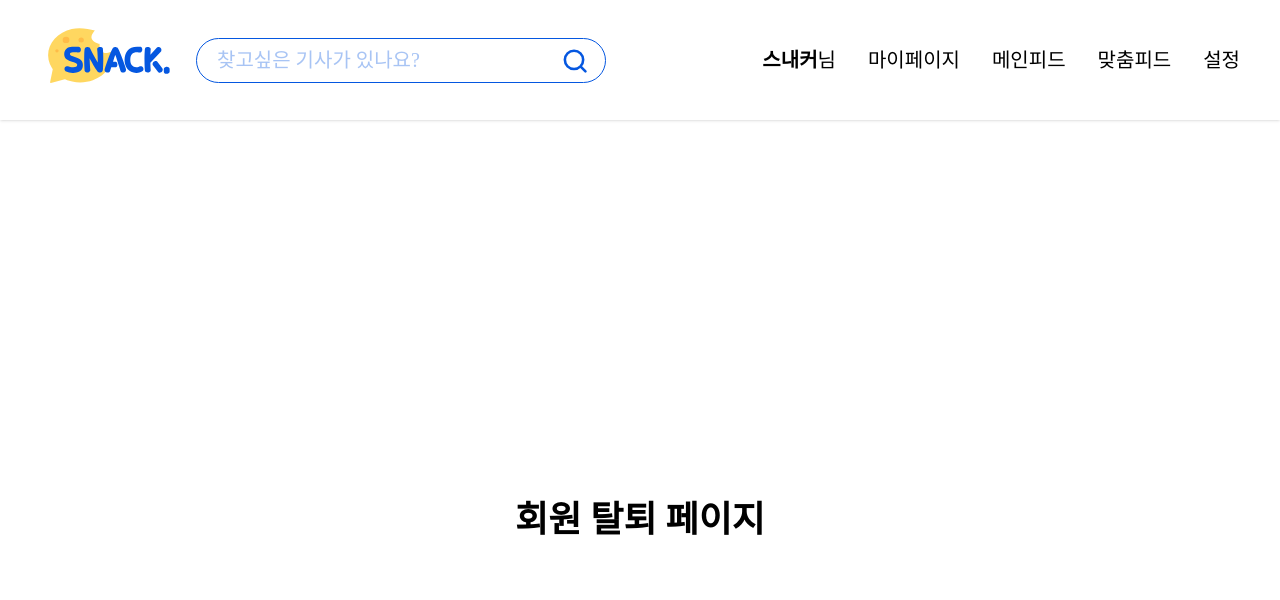
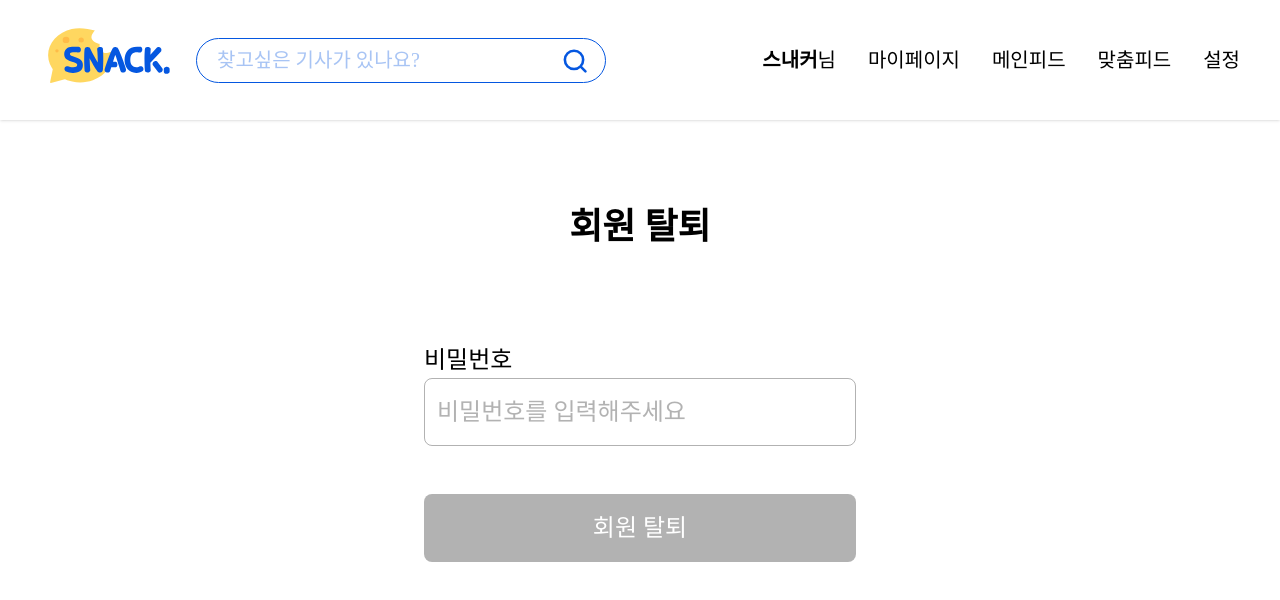
Before and after one commit to Umc8th-Snack/Front-end, a React (Vite) app: page /settings/delete in a window 1280 px wide. Shown: the top 600 px of the page. Built offline with nearby package versions, Linux system fonts and the light colour scheme; no server answers; a web font is replaced by a local one.

Commit message:
feat: 회원탈퇴 페이지 뷰 구현

```diff
--- a/src/pages/settings/DeleteAccountPage.tsx
+++ b/src/pages/settings/DeleteAccountPage.tsx
@@ -1,7 +1,71 @@
+// pages/settings/DeleteAccountPage.tsx
+import React, { useState } from 'react';
+
+import DeleteAccountModal from '@/shared/components/modal/DeleteAccountModal/DeleteAccountModal';
+
 const DeleteAccountPage = () => {
+    const [password, setPassword] = useState('');
+    const [isModalOpen, setIsModalOpen] = useState(false);
+
+    const isFormValid = password.trim() !== '';
+
+    const handleOpenModal = (e: React.FormEvent) => {
+        e.preventDefault();
+        if (isFormValid) {
+            setIsModalOpen(true);
+        }
+    };
+
+    const handleCloseModal = () => setIsModalOpen(false);
+
+    const handleConfirmDelete = () => {
+        alert('회원 탈퇴 완료');
+        setIsModalOpen(false);
+        // TODO: 실제 탈퇴 처리 로직 추가
+    };
+
+    const handleCancelDelete = () => {
+        alert('탈퇴 취소');
+        setIsModalOpen(false);
+    };
+
     return (
-        <div className="flex min-h-screen items-center justify-center">
-            <h1 className="text-4xl font-bold">회원 탈퇴 페이지</h1>
+        <div className="mt-20 flex min-h-screen flex-col items-center">
+            <h2 className="text-36px-semibold">회원 탈퇴</h2>
+
+            <form onSubmit={handleOpenModal} className="mt-22 w-[432px] space-y-6">
+                <div>
+                    <label htmlFor="password" className="text-24px-medium">
+                        비밀번호
+                    </label>
+                    <input
+                        id="password"
+                        type="password"
+                        className="text-24px-medium border-black-30 placeholder-black-30 h-[68px] w-full rounded-[8px] border px-3 py-2 outline-none"
+                        placeholder="비밀번호를 입력해주세요"
+                        value={password}
+                        onChange={(e) => setPassword(e.target.value)}
+                    />
+                </div>
+
+                <button
+                    type="submit"
+                    disabled={!isFormValid}
+                    className={`text-24px-medium mt-6 h-[68px] w-full rounded-[8px] py-2 text-white transition-colors ${
+                        isFormValid ? 'hover:bg-main cursor-pointer bg-blue-500' : 'bg-black-30 cursor-not-allowed'
+                    }`}
+                >
+                    회원 탈퇴
+                </button>
+            </form>
+
+            {isModalOpen && (
+                <DeleteAccountModal
+                    onClose={handleCloseModal}
+                    onConfirmDelete={handleConfirmDelete}
+                    onCancel={handleCancelDelete}
+                />
+            )}
         </div>
     );
 };
--- a/src/shared/components/modal/DeleteAccountModal/DeleteAccountModal.tsx
+++ b/src/shared/components/modal/DeleteAccountModal/DeleteAccountModal.tsx
@@ -1,4 +1,4 @@
-import React, { useEffect, useRef, useState } from 'react';
+import React, { useEffect, useRef } from 'react';
 
 import XIcon from '@/shared/assets/icons/close-x.svg?react';
 
@@ -7,31 +7,6 @@ interface DeleteAccountModalProps {
     onConfirmDelete: () => void;
     onCancel: () => void;
 }
-
-// TODO: 아래 코드는 임시 기본 핸들러
-// 라우팅 설정 후 실제 로직으로 변경하기
-const DummyDeleteAccountModal = () => {
-    const [isOpen, setIsOpen] = useState(true);
-
-    const handleClose = () => {
-        console.log('모달 닫기');
-        setIsOpen(false);
-    };
-
-    const handleConfirmDelete = () => {
-        alert('회원 탈퇴 완료');
-        setIsOpen(false);
-    };
-
-    const handleCancel = () => {
-        alert('탈퇴 취소');
-        setIsOpen(false);
-    };
-
-    if (!isOpen) return null;
-
-    return <DeleteAccountModal onClose={handleClose} onConfirmDelete={handleConfirmDelete} onCancel={handleCancel} />;
-};
 
 const DeleteAccountModal = ({ onClose, onConfirmDelete, onCancel }: DeleteAccountModalProps) => {
     const modalRef = useRef<HTMLDivElement>(null);
@@ -106,8 +81,4 @@ const DeleteAccountModal = ({ onClose, onConfirmDelete, onCancel }: DeleteAccoun
     );
 };
 
-// 임시 export:
-export default DummyDeleteAccountModal;
-
-// TODO: 실제 사용 시 밑의 코드로 변경하기
-// export default DeleteAccountModal;
+export default DeleteAccountModal;
```
